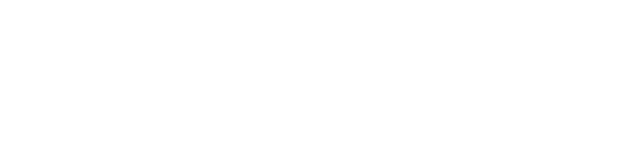
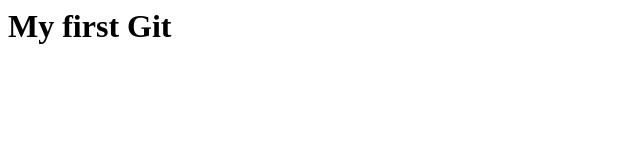
Before and after one commit to carlito-cereza/yolo-octo, a plain HTML site: page index.html in a window 1280 px wide. Shown: the whole page, without its empty margins (0-640 px from the left). Drawn offline with Linux system fonts and the light colour scheme.

Commit message:
Inhalt
Mein Inhalt

```diff
--- a/index.html
+++ b/index.html
@@ -1,4 +1,4 @@
 <head>
 <base href="http://aktuell.de.selfhtml.org">
-  <!-- ... andere Angaben im Dateikopf ... -->
+<h1>My first Git</h1>
 </head>
```
